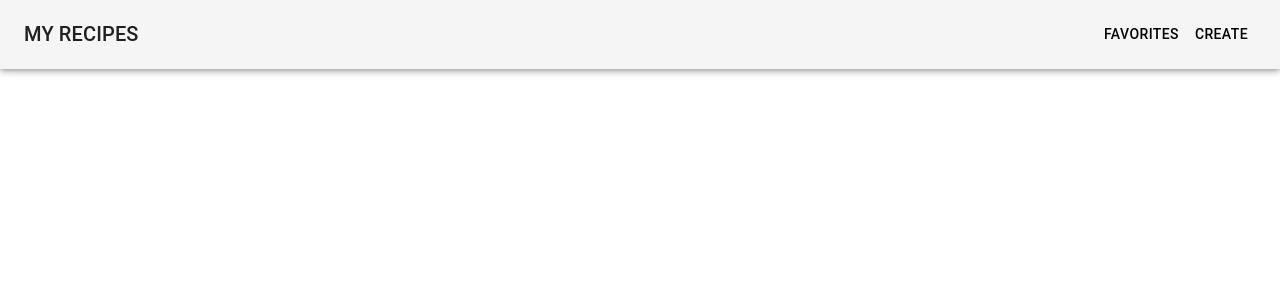
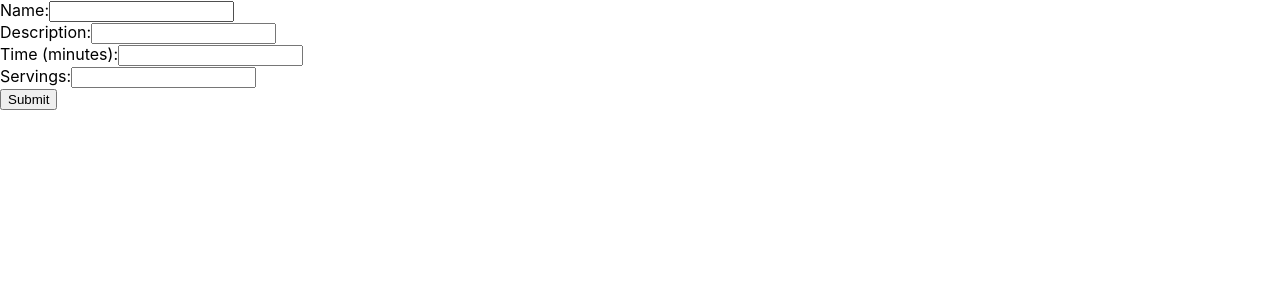
Before and after one commit to nzimmerman3/recipe-list, a React (Create React App) app: page /create in a window 1280 px wide. Shown: the top 300 px of the page. Built offline with nearby package versions, Linux system fonts and the light colour scheme.

Commit message:
Added skeleton form to create recipe

```diff
--- a/src/routes/Create.jsx
+++ b/src/routes/Create.jsx
@@ -1,11 +1,111 @@
-import React from "react";
+import React, { useState } from "react";
 import Navbar from "../components/Navbar";
+import axios from "axios";
 
 const Create = () => {
+  const [recipeInfo, setRecipeInfo] = useState({
+    name: "",
+    desc: "",
+    //time: "",
+    // servings: "",
+    ingredients: [],
+    image: "/images/Baked-Ziti.jpg",
+    author: {
+      image: "/images/Nick-Zimmerman.jpg",
+      name: "",
+    },
+    directions: [],
+  });
+
+  const [numIngr, setNumIngr] = useState(0);
+
+  const handleNameChange = (event) => {
+    event.persist();
+    setRecipeInfo((recipeInfo) => ({
+      ...recipeInfo,
+      name: event.target.value,
+    }));
+  };
+
+  const handleDescChange = (event) => {
+    event.persist();
+    setRecipeInfo((recipeInfo) => ({
+      ...recipeInfo,
+      desc: event.target.value,
+    }));
+  };
+
+  const handleTimeChange = (event) => {
+    event.persist();
+    setRecipeInfo((recipeInfo) => ({
+      ...recipeInfo,
+      time: event.target.value,
+    }));
+  };
+
+  const handleServingsChange = (event) => {
+    event.persist();
+    setRecipeInfo((recipeInfo) => ({
+      ...recipeInfo,
+      servings: event.target.value,
+    }));
+  };
+
+  const handleSubmit = async (e) => {
+    e.preventDefault();
+    try {
+      let res = await axios.post("http://localhost:3001/api", recipeInfo);
+    } catch (err) {
+      console.log(err);
+    }
+  };
+
   return (
     <div>
-      <Navbar />
-      Create
+      {/* <Navbar /> */}
+      <form onSubmit={handleSubmit}>
+        <label>
+          Name:
+          <input
+            type="text"
+            name="name"
+            value={recipeInfo.name}
+            onChange={handleNameChange}
+          />
+        </label>
+        <br />
+        <label>
+          Description:
+          <input
+            type="text"
+            name="desc"
+            value={recipeInfo.desc}
+            onChange={handleDescChange}
+          />
+        </label>
+        <br />
+        <label>
+          Time (minutes):
+          <input
+            type="number"
+            name="time"
+            value={recipeInfo.time}
+            onChange={handleTimeChange}
+          />
+        </label>
+        <br />
+        <label>
+          Servings:
+          <input
+            type="number"
+            name="servings"
+            value={recipeInfo.servings}
+            onChange={handleServingsChange}
+          />
+        </label>
+        <br />
+        <button type="submit">Submit</button>
+      </form>
     </div>
   );
 };
--- a/src/routes/Home.jsx
+++ b/src/routes/Home.jsx
@@ -2,7 +2,6 @@ import React, { useEffect, useState } from "react";
 import Recipe from "../components/Recipe";
 import Grid from "@mui/material/Grid";
 import Navbar from "../components/Navbar";
-import Recipes from "../data/recipes.json";
 import Footer from "../components/Footer";
 import { Container } from "@mui/material";
 import axios from "axios";
```
